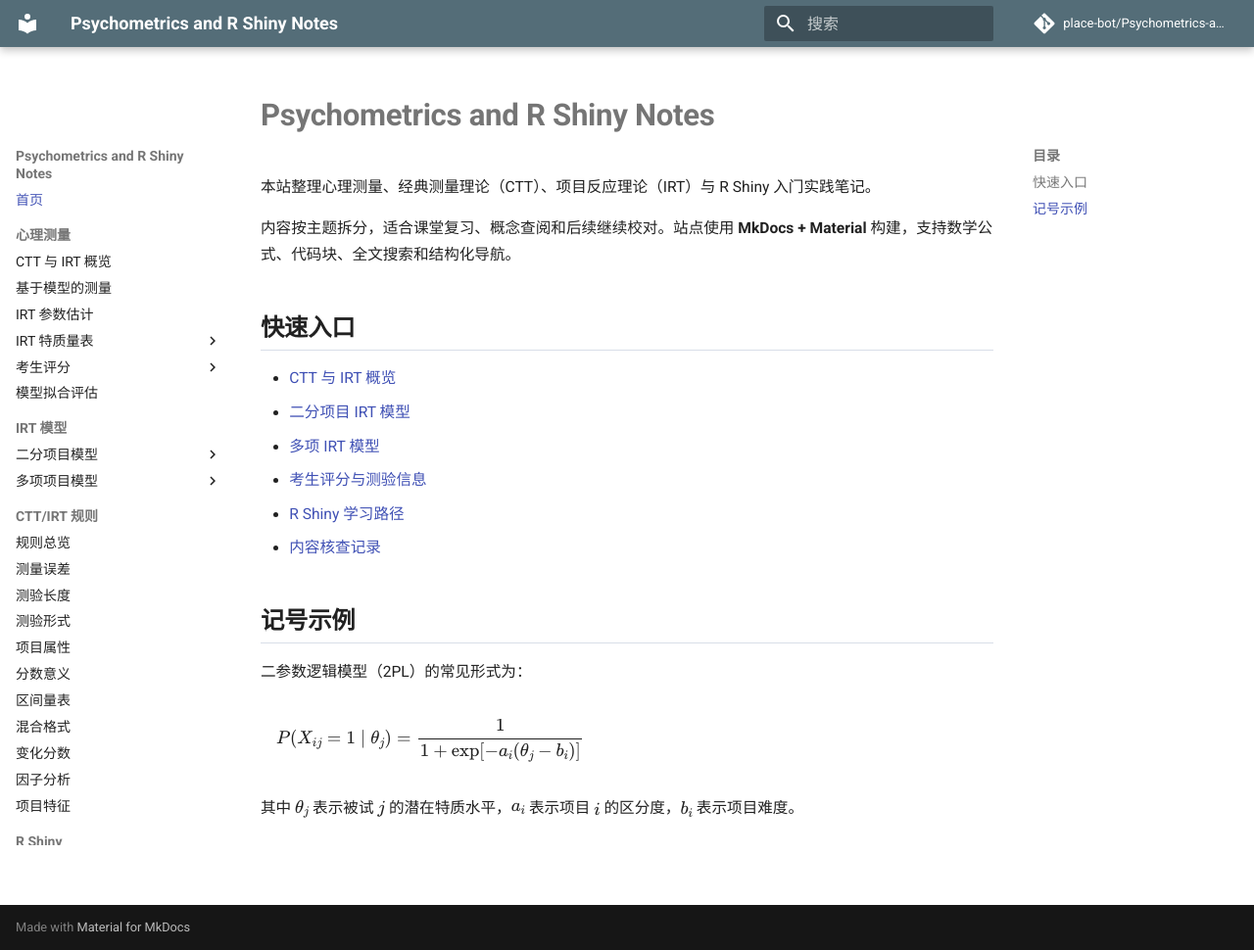
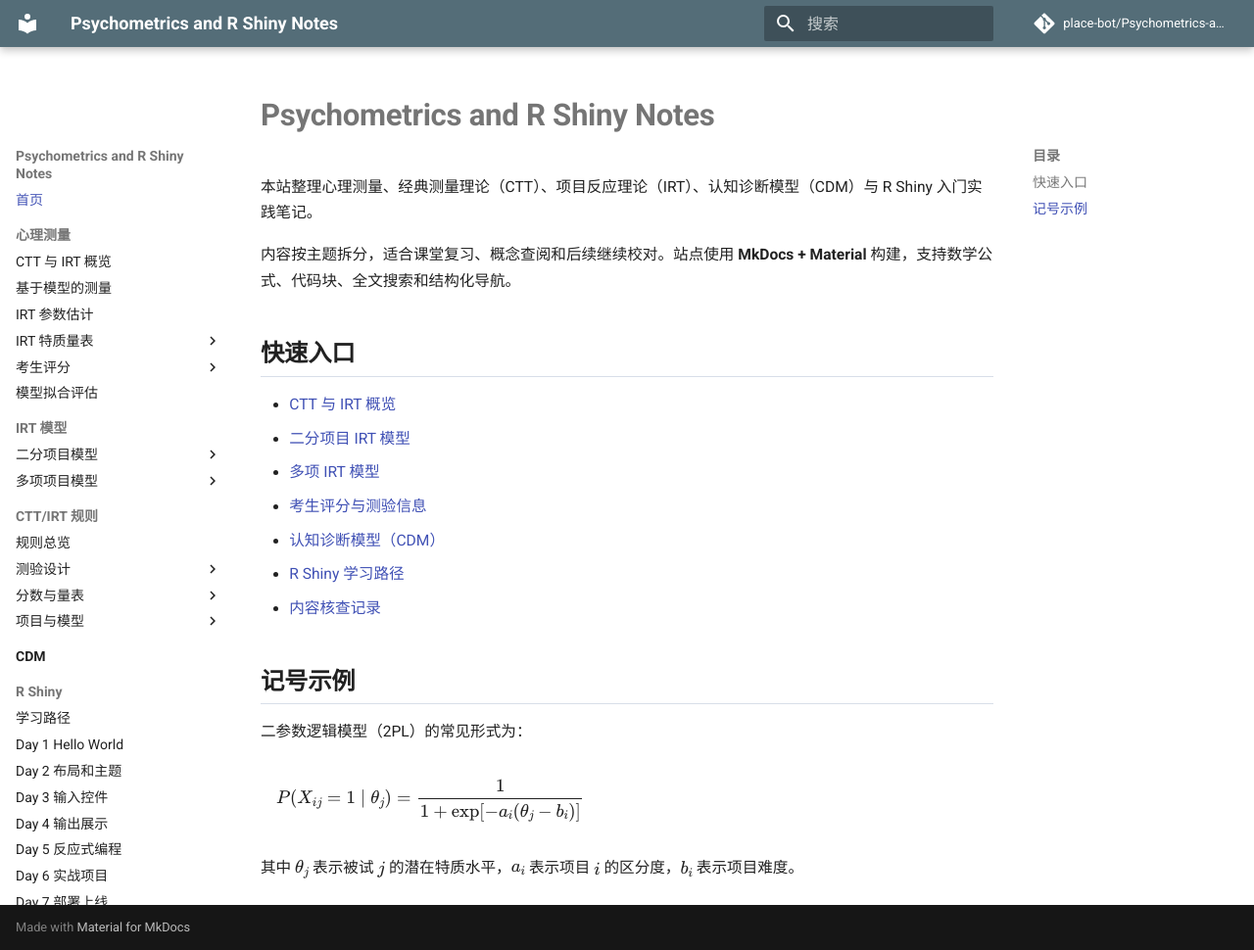
Before and after one commit to place-bot/Psychometrics-and-R-Shiny, an MkDocs documentation site: the page built from docs/index.md, in a window 1280 px wide and 970 px high. Shown: the whole window at 98% size. Built offline with MkDocs 1.6.1 and Material for MkDocs 9.7.7, drawn with Linux system fonts in a browser that asks for light colours; comment, search, counter and statistics services are not loaded.

Commit message:
Add CDM navigation section

```diff
--- /dev/null
+++ b/docs/cdm/index.md
@@ -0,0 +1,31 @@
+# 认知诊断模型（CDM）
+
+认知诊断模型（Cognitive Diagnosis Models, CDM）用于从测验反应中推断被试对多个细粒度属性或技能的掌握状态。与常见 IRT 模型主要估计连续潜在能力不同，CDM 更关注“掌握了哪些属性”和“哪些属性还需要补救”。
+
+## 核心问题
+
+CDM 分区后续适合围绕以下问题组织：
+
+- 属性定义：测验希望诊断哪些知识点、技能或认知过程。
+- Q 矩阵：每道题需要哪些属性才能正确作答。
+- 掌握模式：被试在多个属性上的掌握与未掌握组合。
+- 反应模型：属性掌握状态如何映射到答对概率。
+- 模型评价：Q 矩阵、模型拟合、分类准确性和诊断报告是否可信。
+
+## 与 IRT 的关系
+
+| 关注点 | IRT | CDM |
+| --- | --- | --- |
+| 主要目标 | 估计潜在能力水平 | 诊断属性掌握状态 |
+| 潜变量形式 | 通常为连续能力 | 通常为离散属性向量 |
+| 结果解释 | 能力高低、项目参数、测验信息 | 掌握/未掌握模式、补救建议 |
+| 典型应用 | 测验等值、评分、题库建设 | 诊断测评、学习反馈、精准补救 |
+
+## 后续章节建议
+
+1. CDM 基本概念与 Q 矩阵
+2. DINA 模型
+3. DINO 模型
+4. G-DINA 模型
+5. 属性层级与模型约束
+6. 模型拟合、分类准确性与报告解释
--- a/docs/index.md
+++ b/docs/index.md
@@ -1,6 +1,6 @@
 # Psychometrics and R Shiny Notes
 
-本站整理心理测量、经典测量理论（CTT）、项目反应理论（IRT）与 R Shiny 入门实践笔记。
+本站整理心理测量、经典测量理论（CTT）、项目反应理论（IRT）、认知诊断模型（CDM）与 R Shiny 入门实践笔记。
 
 内容按主题拆分，适合课堂复习、概念查阅和后续继续校对。站点使用 **MkDocs + Material** 构建，支持数学公式、代码块、全文搜索和结构化导航。
 
@@ -10,6 +10,7 @@
 - [二分项目 IRT 模型](binary/index.md)
 - [多项 IRT 模型](polytomous/index.md)
 - [考生评分与测验信息](score/index.md)
+- [认知诊断模型（CDM）](cdm/index.md)
 - [R Shiny 学习路径](shiny/intro.md)
 - [内容核查记录](quality/content-review.md)
 
--- a/mkdocs.yml
+++ b/mkdocs.yml
@@ -1,5 +1,5 @@
 site_name: Psychometrics and R Shiny Notes
-site_description: Psychometrics, CTT, IRT, and R Shiny learning notes.
+site_description: Psychometrics, CTT, IRT, CDM, and R Shiny learning notes.
 site_author: Jingyi Guo
 site_url: https://place-bot.github.io/Psychometrics-and-R-Shiny/
 repo_url: https://github.com/place-bot/Psychometrics-and-R-Shiny
@@ -119,16 +119,21 @@ nav:
           - 模型选择: polytomous/18-model-selection.md
   - CTT/IRT 规则:
       - 规则总览: 10_rules_ctt_irt.md
-      - 测量误差: 10_rules_ctt_irt/rule01_measurement_error.md
-      - 测验长度: 10_rules_ctt_irt/rule02_test_length.md
-      - 测验形式: 10_rules_ctt_irt/rule03_test_forms.md
-      - 项目属性: 10_rules_ctt_irt/rule04_item_properties.md
-      - 分数意义: 10_rules_ctt_irt/rule05_score_meaning.md
-      - 区间量表: 10_rules_ctt_irt/rule06_interval_scale.md
-      - 混合格式: 10_rules_ctt_irt/rule07_mixed_formats.md
-      - 变化分数: 10_rules_ctt_irt/rule08_change_scores.md
-      - 因子分析: 10_rules_ctt_irt/rule09_factor_analysis.md
-      - 项目特征: 10_rules_ctt_irt/rule10_item_features.md
+      - 测验设计:
+          - 测量误差: 10_rules_ctt_irt/rule01_measurement_error.md
+          - 测验长度: 10_rules_ctt_irt/rule02_test_length.md
+          - 测验形式: 10_rules_ctt_irt/rule03_test_forms.md
+      - 分数与量表:
+          - 分数意义: 10_rules_ctt_irt/rule05_score_meaning.md
+          - 区间量表: 10_rules_ctt_irt/rule06_interval_scale.md
+          - 变化分数: 10_rules_ctt_irt/rule08_change_scores.md
+      - 项目与模型:
+          - 项目属性: 10_rules_ctt_irt/rule04_item_properties.md
+          - 混合格式: 10_rules_ctt_irt/rule07_mixed_formats.md
+          - 因子分析: 10_rules_ctt_irt/rule09_factor_analysis.md
+          - 项目特征: 10_rules_ctt_irt/rule10_item_features.md
+  - CDM:
+      - 总览: cdm/index.md
   - R Shiny:
       - 学习路径: shiny/intro.md
       - Day 1 Hello World: shiny/day1.md
```
Also changed, not shown: README.md (+1 -1 lines).
